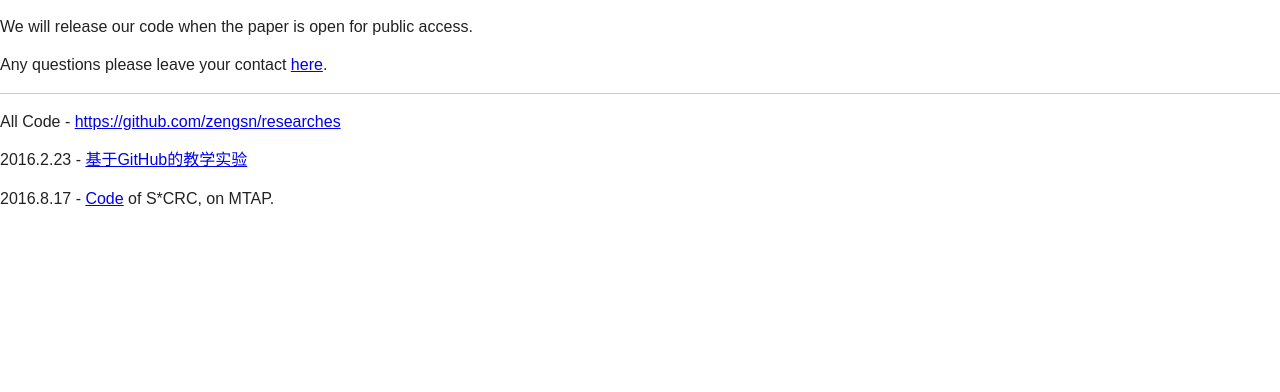
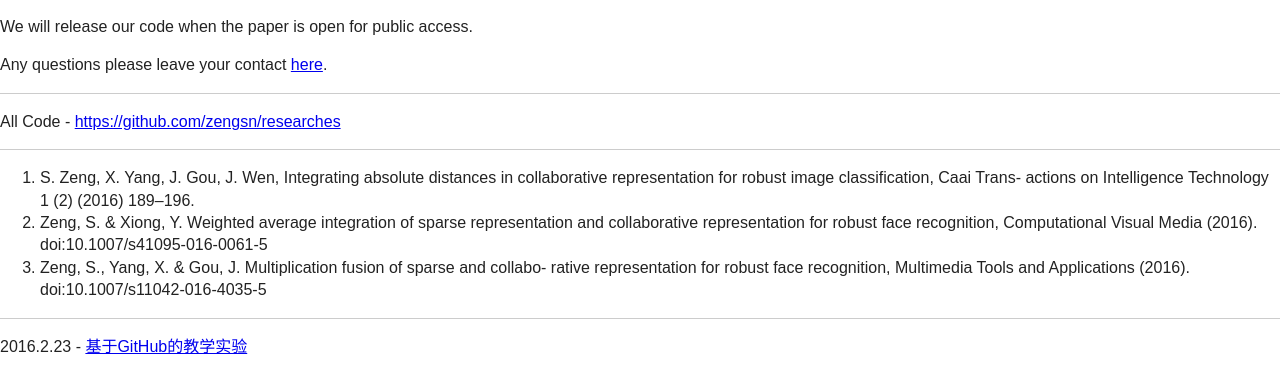
Before and after one commit to zengsn/zengsn.github.io, a plain HTML site: page index.html in a window 1280 px wide. Drawn offline with Linux system fonts and the light colour scheme.

Commit message:
Update index.html

```diff
--- a/index.html
+++ b/index.html
@@ -28,9 +28,15 @@
 
         <p>All Code - <a href="https://github.com/zengsn/researches">https://github.com/zengsn/researches</a></p>
 
+        <hr />
+        <ol>
+            <li>S. Zeng, X. Yang, J. Gou, J. Wen, Integrating absolute distances in collaborative representation for robust image classification, Caai Trans- actions on Intelligence Technology 1 (2) (2016) 189–196.</li>
+            <li>Zeng, S. & Xiong, Y. Weighted average integration of sparse representation and collaborative representation for robust face recognition, Computational Visual Media (2016). doi:10.1007/s41095-016-0061-5</li>
+            <li>Zeng, S., Yang, X. & Gou, J. Multiplication fusion of sparse and collabo- rative representation for robust face recognition, Multimedia Tools and Applications (2016). doi:10.1007/s11042-016-4035-5</li>
+        </ol>
+
+        <hr />
         <p>2016.2.23 - <a href="https://github.com/zengsn/researches/tree/master/2016-github-based-lab">基于GitHub的教学实验</a></p>
-
-        <p>2016.8.17 - <a href="https://github.com/zengsn/researches/tree/master/2016-mtap-multiplication">Code</a> of S*CRC, on MTAP.</p>
 
         <!--script src="https://code.jquery.com/jquery-1.12.0.min.js"></script-->
         <script>window.jQuery || document.write('<script src="js/vendor/jquery-1.12.0.min.js"><\/script>')</script>
```
